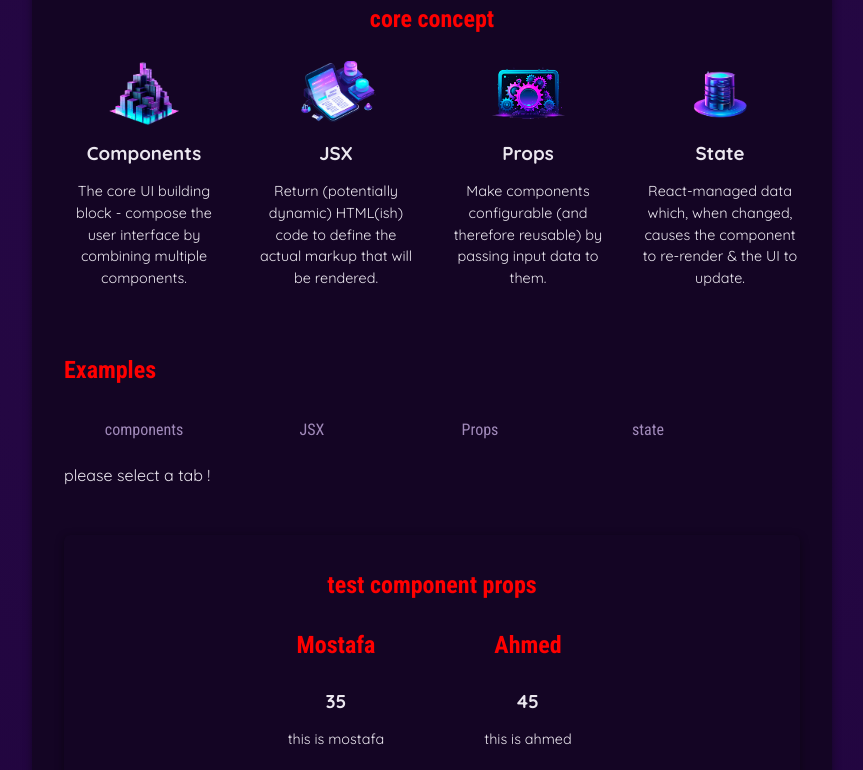
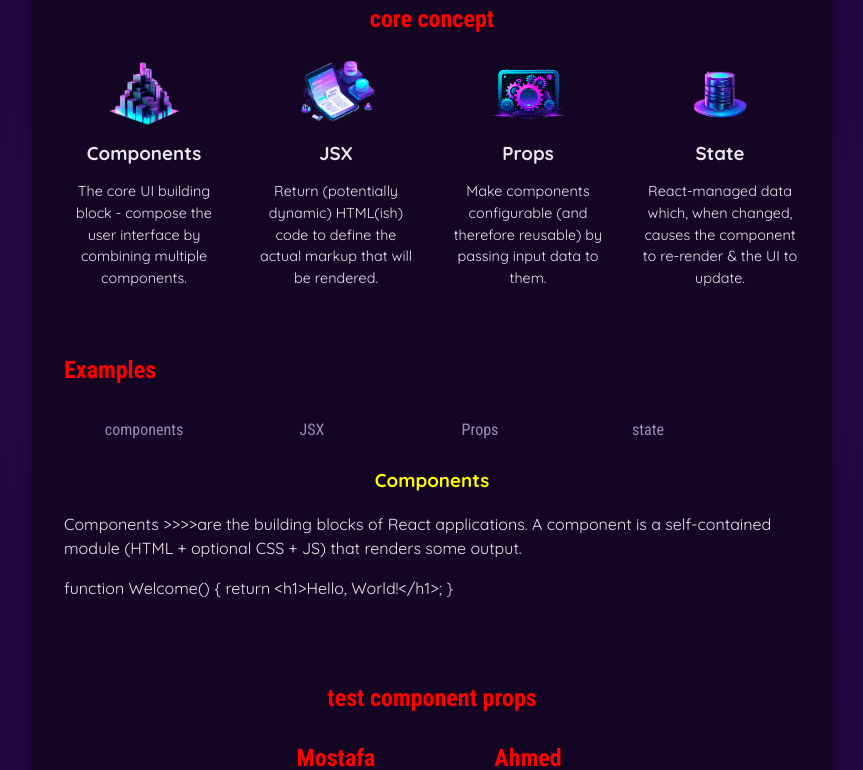
Before and after one commit to Mostafa-Nafady/React-Essentials-web-page-project, a React (Vite) app in the folder 01-starting-project/: page / in a window 1280 px wide. Shown: the part 423-1193 px from the top of the page, without its empty margins (208-1071 px from the left). Built offline with nearby package versions, Linux system fonts and the light colour scheme.

Commit message:
after i solve the bug !!!

```diff
--- a/01-starting-project/src/App.jsx
+++ b/01-starting-project/src/App.jsx
@@ -3,7 +3,7 @@
 import { App2 } from "./nafadyTest.jsx";
 import Header from "./components/Header/Header.jsx";
 import Button from "./components/Buttons/Button.jsx"
-import Example from "./components/content-section/contentSection.jsx"
+import { EXAMPLES } from "./data.js"
 
 
 
@@ -23,23 +23,27 @@
   );
 
 }
+
 /* App component */
+
+
 function App()
 {
   /* use state in the begining of the component to activate state in the component  */
   /* selected tab is the dynamic content which we want to change*/
-  const [selsctedTab, updateUi] = useState("please select a tab ! ");
-  // const x = "hiiiiiiiii"
+
+  const [selectedTab, updateUi] = useState("Components");
 
   /* this function to handel the action while the button is clicked */
 
   function selectHandler( selectedButton)
   {
-    console.log("hi iiiii", selectedButton)
+    console.log("selectedTab",selectedTab)
+    console.log("selectedButton",selectedButton)
 
-    updateUi(selectedButton)
-
-    };
+    updateUi(selectedButton);
+    console.log(EXAMPLES[selectedTab]);
+  }
 
   return (
     <div>
@@ -66,12 +70,24 @@
             <menu>
               <Button onSelect={()=>selectHandler("Components")}>components</Button>
               <Button  onSelect={()=>selectHandler("JSX")}>JSX</Button>
-              <Button  onSelect={()=>selectHandler("Props")}>Props</Button>
+              <Button  onSelect={()=>selectHandler("props")}>Props</Button>
               <Button  onSelect={()=>selectHandler("State")}>state</Button>
             </menu>
 
            {/* /* dynamic content */ }
-            {selsctedTab}
+            {/* {selectedTab}  */}
+
+            {/* {EXAMPLES.selectedTab} */}
+
+
+            {/* real dynamic conten to show */}
+
+            <div id="card">
+              <h3>{EXAMPLES[selectedTab].title}</h3>
+              <p>{EXAMPLES[selectedTab].description}</p>
+            <section>{EXAMPLES[selectedTab].code  }</section>
+           </div>
+
 
 
 
@@ -79,7 +95,7 @@
 
          <App2/>
 
-          {/* {x} */}
+
 
 
         </section>
--- a/01-starting-project/src/data.js
+++ b/01-starting-project/src/data.js
@@ -29,3 +29,55 @@
       'React-managed data which, when changed, causes the component to re-render & the UI to update.',
   },
 ];
+
+
+export const EXAMPLES = {
+  Components: {
+    title: 'Components',
+    description:
+      'Components >>>>are the building blocks of React applications. A component is a self-contained module (HTML + optional CSS + JS) that renders some output.',
+    code: `
+function Welcome() {
+  return <h1>Hello, World!</h1>;
+}`,
+  },
+  JSX: {
+    title: 'JSX',
+    description:
+      'JSX >>>is a syntax extension to JavaScript. It is similar to a template language, but it has full power of JavaScript (e.g., it may output dynamic content).',
+    code: `
+<div>
+  <h1>Welcome {userName}</h1>
+  <p>Time to learn React!</p>
+</div>`,
+  },
+  props: {
+    title: 'Props',
+    description:
+      ' props >>Components accept arbitrary inputs called props. They are like function arguments.',
+      code: `
+function Welcome(props) {
+  return <h1>Hello, {props.name}</h1>;
+}`,
+  },
+  State: {
+    title: 'State',
+    description:
+      'State >>>allows React components to change their output over time in response to user actions, network responses, and anything else.',
+    code: `
+function Counter() {
+  const [isVisible, setIsVisible] = useState(false);
+
+  function handleClick() {
+    setIsVisible(true);
+  }
+
+  return (
+    <div>
+      <button onClick={handleClick}>Show Details</button>
+      {isVisible && <p>Amazing details!</p>}
+    </div>
+  );
+}`,
+  },
+};
--- a/01-starting-project/src/index.css
+++ b/01-starting-project/src/index.css
@@ -129,3 +129,9 @@
 #tab-content code {
   font-size: 1rem;
 }
+
+
+#card h3{
+  text-align: center;
+  color: yellow;
+}
```
